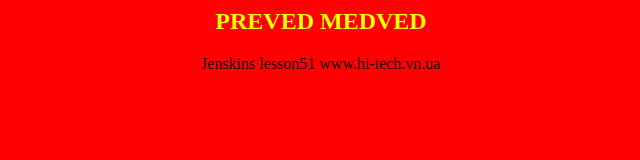
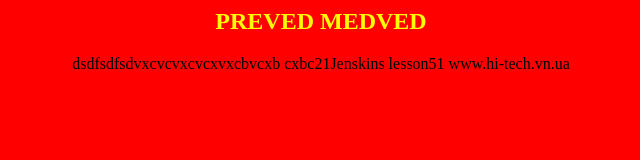
Before and after one commit to AleksandrRykalov/test-jenkins, a plain HTML site: page index.html in a window 1280 px wide. Shown: the whole page, without its empty margins (319-959 px from the left). Drawn offline with Linux system fonts and the light colour scheme.

Commit message:
fsdfsdfsdfsddsfsd

```diff
--- a/index.html
+++ b/index.html
@@ -2,7 +2,7 @@
 <body bgcolor=red>
 <center>
 <h2><font color=yellow>PREVED MEDVED</font></h2>
-Jenskins lesson51
+dsdfsdfsdvxcvcvxcvcxvxcbvcxb cxbc21Jenskins lesson51
 <font color=black>www.hi-tech.vn.ua</font>
 </center>
 </body>
```
